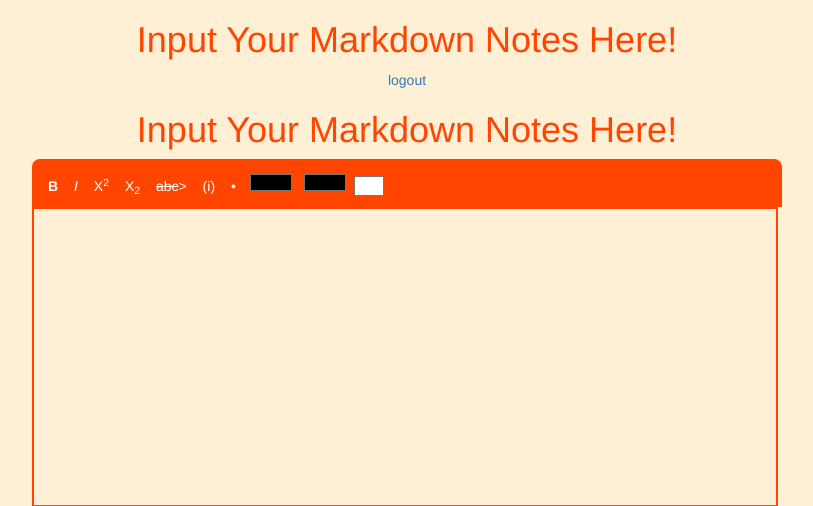
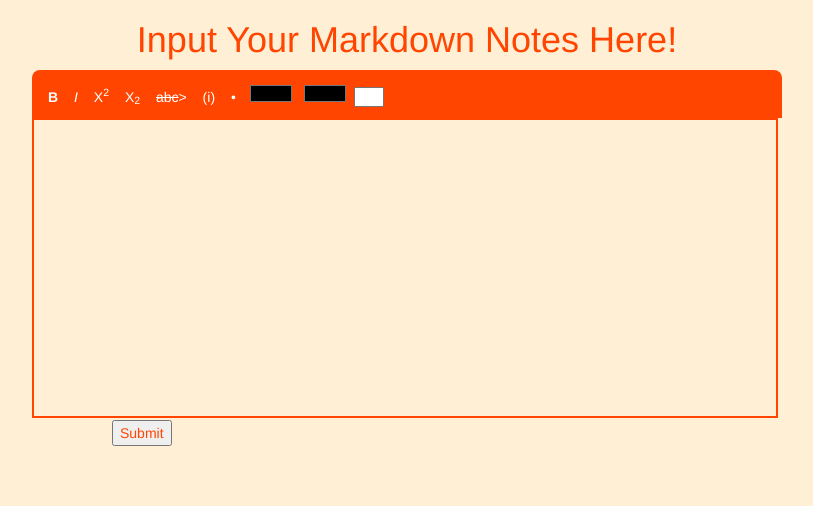
Before and after one commit to Jgoody4/Team-5, a Flask app: page /markdown in a window 1280 px wide; the page is wider, and only the part inside the window is pictured. Shown: the part 51-557 px from the top of that part, without its empty margins (233-1046 px from the left). Run offline with Flask 2, Linux system fonts and the light colour scheme; some libraries are stand-ins or nearby versions.

Commit message:
deleted duplicate h1 line and link to logout

```diff
--- a/our_site/templates/markdown.html
+++ b/our_site/templates/markdown.html
@@ -81,15 +81,6 @@
 
 <body>
     <!--
-        Redirect to logout.
-    -->
-    <div id = 'logout'>
-        <a href ="/logout">logout</a>
-    </div>
-
-    <h1>Input Your Markdown Notes Here!</h1>
-
-    <!--
         Text editor with functional buttons for user to type in markdown notes.
     -->
     <div id ='textEditor'>
```
